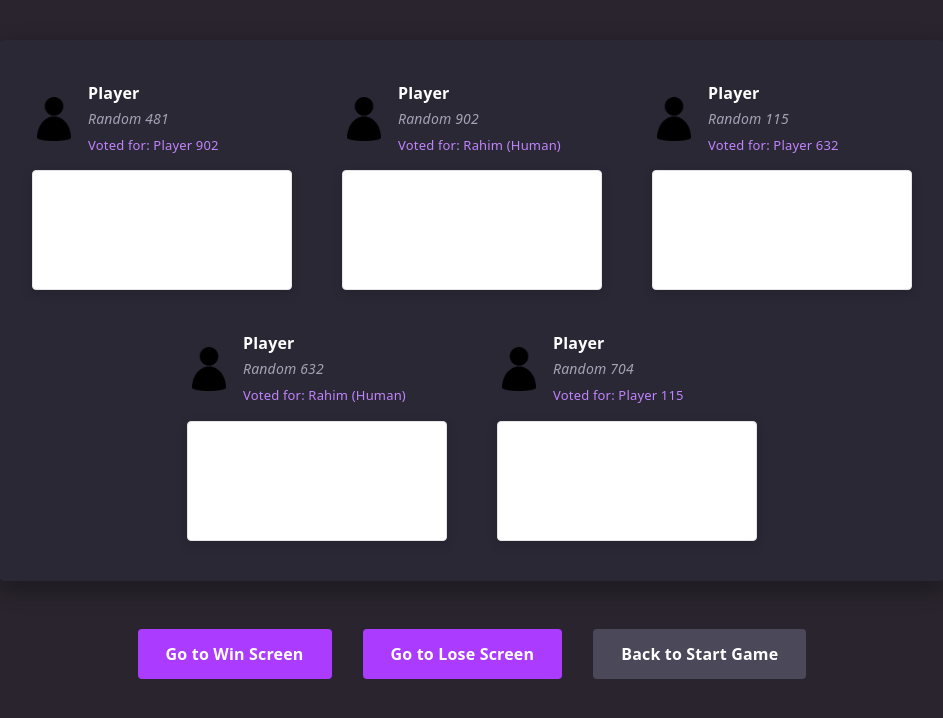
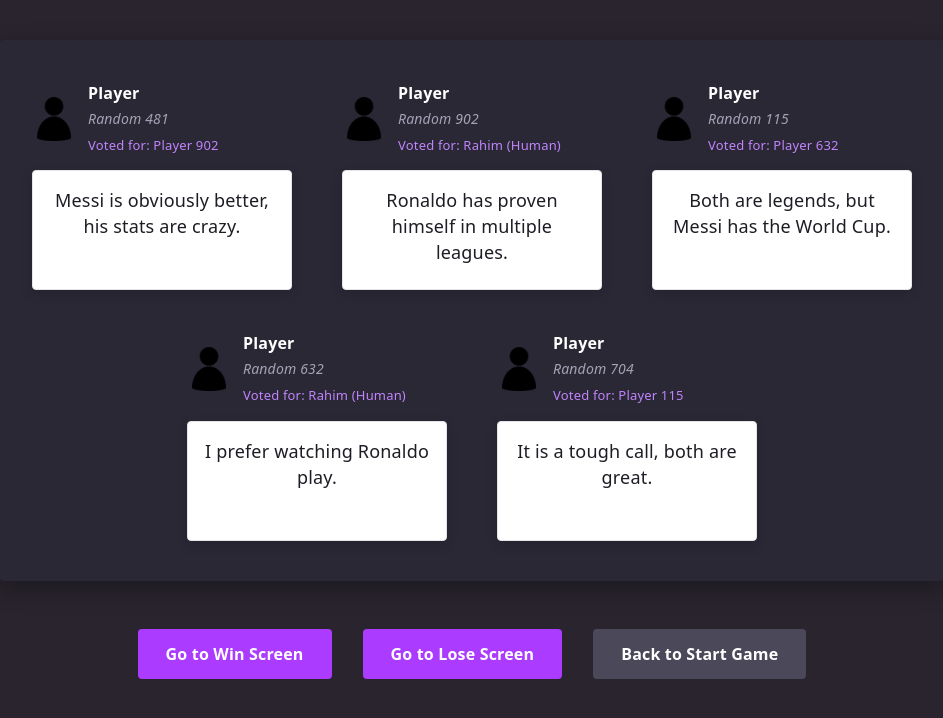
Before and after one commit to KRMed/trust-no-one, a React (Vite) app: page /lobby/view-responses in a window 1280 px wide. Shown: the top 718 px of the page, without its empty margins (168-1111 px from the left). Built offline with nearby package versions, Linux system fonts and the light colour scheme; no server answers.

Commit message:
Pass and display model responses on view-responses page

```diff
--- a/src/pages/lobby.jsx
+++ b/src/pages/lobby.jsx
@@ -1,18 +1,19 @@
 import "./lobby.css"
 import { useState, useRef, useEffect} from "react";
-import { useNavigate } from "react-router-dom";
+import { useNavigate, useLocation } from "react-router-dom";
 import { getResponses, getVotes } from '../lib/model'
 import icon from "/person.png"
 import { createPlayers } from "../lib/players"
 
 export default function Lobby() {
-  const [responses, setResponses] = useState([]);
+  const location = useLocation();
+  const [responses, setResponses] = useState(location.state?.responses || []);
   const [votes, setVotes] = useState([]);
-  const [question, setQuestion] = useState('Who do you think is better, Messi or Ronaldo?'); // hardcoded for now
-  const [phase, setPhase] = useState('responding');
+  const [question, setQuestion] = useState(location.state?.question || 'Who do you think is better, Messi or Ronaldo?'); // hardcoded for now
+  const [phase, setPhase] = useState(location.state?.phase || 'responding');
   const finalResponse = useRef(null);
   const [timeLeft, setTimeLeft] = useState(40);
-  const [players, setPlayers] = useState(() => createPlayers());
+  const [players, setPlayers] = useState(location.state?.players || (() => createPlayers()));
   const navigate = useNavigate();
 
   const userName = "[USER]";
@@ -35,7 +36,7 @@
         responses.splice(index, 0, { id: 'human', response: humanAnswer });
         // console.log(responses); // Testing Line
         setResponses(responses);
-        setPhase(PHASES.INTERM);
+        navigate('/lobby/view-responses', { state: { responses, players, question } });
     } catch (err) {
         console.error('Failed to get responses:', err);
         setPhase(PHASES.RESPONDING);
--- a/src/pages/view-responses.jsx
+++ b/src/pages/view-responses.jsx
@@ -1,42 +1,57 @@
-import { Link } from "react-router-dom"
+import { Link, useLocation, useNavigate } from "react-router-dom"
 import icon from "/person.png"
 
 export default function ViewResponses() {
-  const players = [
+  const location = useLocation();
+  const navigate = useNavigate();
+  const responses = location.state?.responses || [];
+  const playersState = location.state?.players || [];
+  const question = location.state?.question || "";
+
+  const players = playersState.length > 0 ? playersState.map(p => {
+    const rObj = responses.find(r => r.id === p.id);
+    return {
+      id: p.id,
+      name: p.name,
+      random: p.id === 'human' ? 'Human' : (p.id || 'AI Model'),
+      votedFor: 'Pending',
+      response: rObj ? rObj.response : ''
+    };
+  }) : [
     {
       id: "481",
       name: "Player",
       random: "Random 481",
       votedFor: "Player 902",
-      response: ""
+      response: "Messi is obviously better, his stats are crazy."
     },
     {
       id: "902",
       name: "Player",
       random: "Random 902",
       votedFor: "Rahim (Human)",
-      response: ""
+      response: "Ronaldo has proven himself in multiple leagues."
     },
     {
       id: "115",
       name: "Player",
       random: "Random 115",
       votedFor: "Player 632",
-      response: ""
+      response: "Both are legends, but Messi has the World Cup."
     },
     {
       id: "632",
       name: "Player",
       random: "Random 632",
       votedFor: "Rahim (Human)",
-      response: ""
+      response: "I prefer watching Ronaldo play."
     },
     {
       id: "704",
       name: "Player",
       random: "Random 704",
       votedFor: "Player 115",
-      response: ""
+      response: "It is a tough call, both are great."
     }
   ];
 
@@ -84,6 +99,11 @@
 
       {/* Navigation demo helper for development / presentation */}
       <div className="navigation-demo-bar">
+        {playersState.length > 0 && (
+          <button className="btn" onClick={() => navigate('/lobby', { state: { phase: 'voting', responses, players: playersState, question } })}>
+            Continue to Vote
+          </button>
+        )}
         <Link to="/you-win" className="btn">
           Go to Win Screen
         </Link>
```
